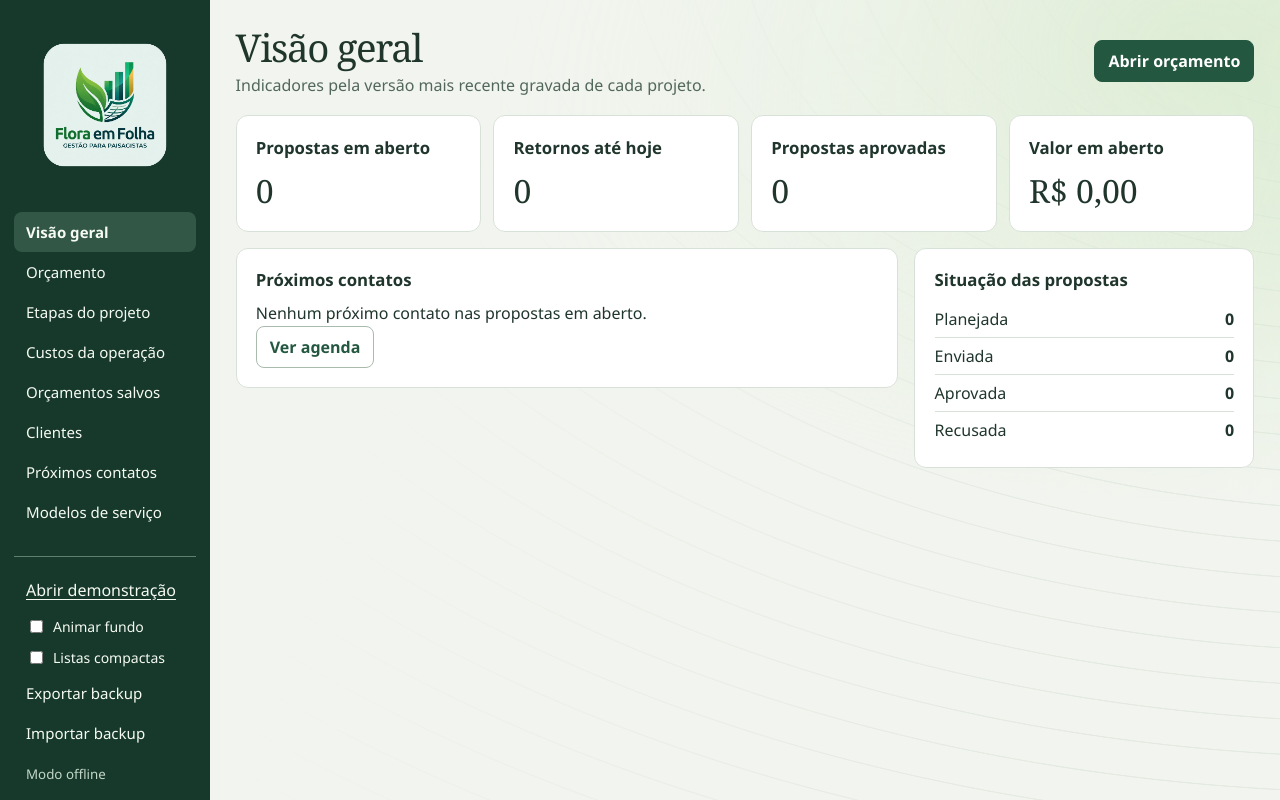
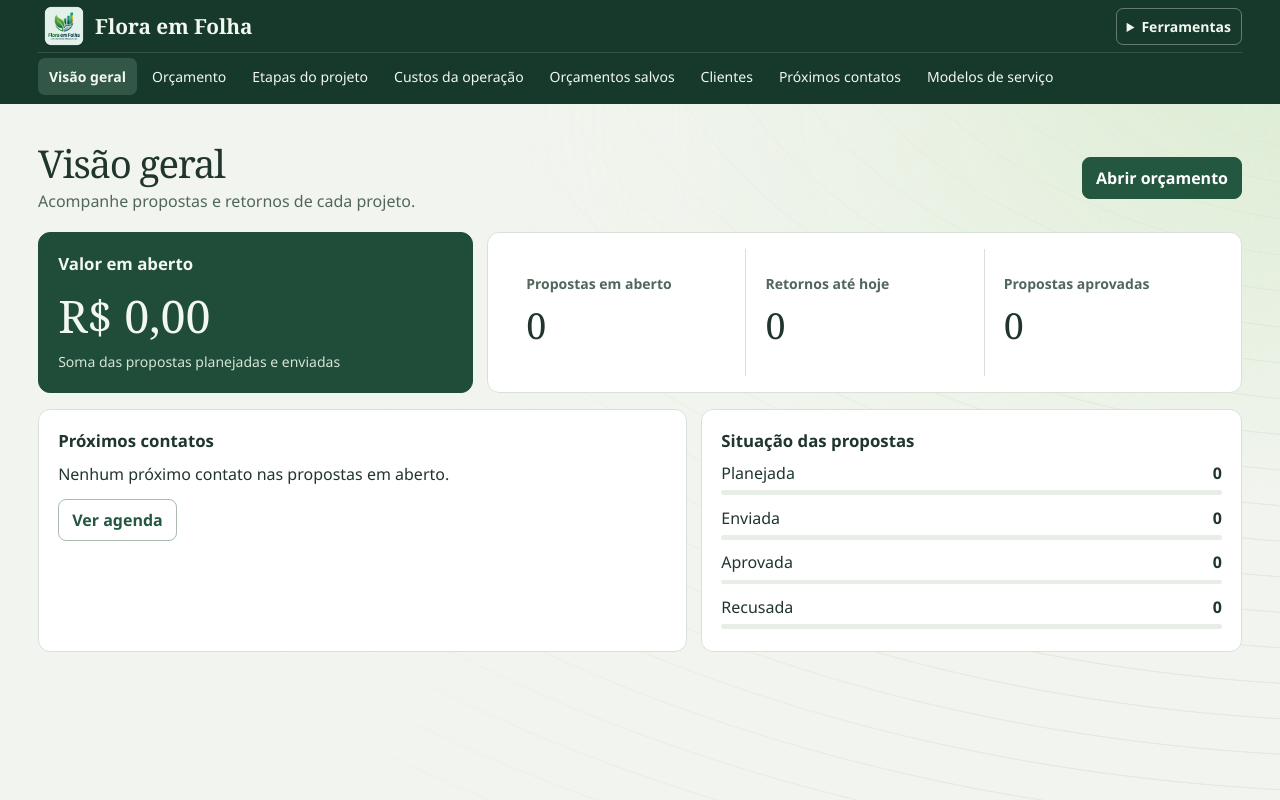
Before and after one commit to Invictor13/Gestao_Prospeccao_Paisagismo_Controle-, a plain HTML site: page index.html in a window 1280 px wide. Drawn offline with Linux system fonts and the light colour scheme.

Commit message:
refactor: reorganiza navegacao e painel do Flora em Folha

```diff
--- a/css/base.css
+++ b/css/base.css
@@ -8,8 +8,8 @@
   --suave: #52675b;
 }
 * { box-sizing: border-box; }
-body { margin: 0; min-height: 100vh; display: grid; grid-template-columns: 210px minmax(0, 1fr); }
-main { width: 100%; max-width: 1540px; margin: 0 auto; padding: clamp(16px, 2vw, 32px); }
+body { margin: 0; min-height: 100vh; }
+main { width: 100%; max-width: 1360px; margin: 0 auto; padding: clamp(14px, 3vw, 38px); }
 h1, h2, p { margin: 0; }
 h1 { font-family: Georgia, serif; font-size: clamp(1.85rem, 3vw, 2.65rem); line-height: 1.12; font-weight: 500; letter-spacing: -.035em; overflow-wrap: anywhere; }
 h2 { font-size: 1.05rem; }
@@ -18,4 +18,3 @@ button, input, textarea { font: inherit; }
 button { cursor: pointer; }
 [hidden] { display: none !important; }
 :focus-visible { outline: 3px solid #668f3f; outline-offset: 3px; }
-@media (max-width: 760px) { body { grid-template-columns: 1fr; } }
--- a/css/componentes.css
+++ b/css/componentes.css
@@ -1,12 +1,3 @@
-.sidebar { position: sticky; top: 0; align-self: start; min-height: 100vh; display: flex; flex-direction: column; gap: 24px; background: #17392c; color: #f5faf2; padding: 22px 14px; }
-.marca { display: flex; align-items: center; gap: 12px; padding: 0 8px; }
-.marca-icone { display: grid; place-items: center; flex: 0 0 36px; height: 36px; background: #dcebc4; color: #17392c; border-radius: 9px; font: 1.35rem Georgia, serif; }
-.marca small, .backup small { display: block; color: #c2d7c7; margin-top: 4px; }
-.sidebar button { text-align: left; border: 0; border-radius: 8px; color: inherit; background: transparent; padding: 10px 12px; width: 100%; font-size: .94rem; }
-.sidebar button:hover, .sidebar [aria-current] { background: #325746; }
-.sidebar [aria-current] { font-weight: 700; }
-.backup { margin-top: auto; border-top: 1px solid #608170; padding-top: 12px; }
-.backup small { padding: 8px 12px 0; }
 .cabecalho { display: flex; gap: 12px; align-items: center; justify-content: space-between; flex-wrap: wrap; margin-bottom: 18px; }
 .cabecalho p { color: var(--suave); margin-top: 4px; }
 .grade { display: grid; grid-template-columns: minmax(0, 1fr) minmax(235px, 340px); gap: 16px; align-items: start; }
@@ -20,6 +11,9 @@
 .linha:last-child { border-bottom: 0; }
 .linha > * { min-width: 0; overflow-wrap: anywhere; }
 .linha output, .linha > strong { text-align: right; font-variant-numeric: tabular-nums; }
+.linha:has(> output, > strong) { flex-wrap: wrap; column-gap: 12px; row-gap: 3px; }
+.linha:has(> output, > strong) > span { flex: 1 1 6rem; }
+.linha > output, .linha > strong { flex: 0 0 auto; max-width: 100%; margin-inline-start: auto; }
 .linha input[type="number"] { width: 112px; text-align: right; }
 .campo { display: grid; gap: 6px; }
 .campo + .campo { margin-top: 14px; }
@@ -89,15 +83,10 @@ input:invalid { border-color: #b34738; }
   .grade-orcamento > .pilha { display: contents; }
   .grade-orcamento .preco { grid-row: 1; }
 }
-@media (max-width: 760px) {
-  .sidebar { position: static; min-height: auto; gap: 10px; padding: 12px; }
-  .sidebar nav, .backup { display: flex; flex-wrap: wrap; gap: 4px; }
-  .sidebar button { width: auto; }
-}
 @media (max-width: 420px) {
-  .editor { grid-template-columns: minmax(0, 1fr) 64px 2.25rem; gap: 5px; }
+  .editor { grid-template-columns: minmax(0, 1fr) clamp(72px, 26vw, 96px) 2.25rem; gap: 5px; }
   .parametros { grid-template-columns: 1fr; }
 }
 @media (max-height: 540px) {
-  .sidebar, .resumo { position: static; }
+  .resumo { position: static; }
 }
--- a/css/experiencia.css
+++ b/css/experiencia.css
@@ -1,22 +1,89 @@
-.indicadores-painel { display: grid; grid-template-columns: repeat(4, minmax(0, 1fr)); gap: 12px; }
-.valor-indicador { display: block; font: clamp(1.5rem, 2.5vw, 2.3rem) Georgia, serif; overflow-wrap: anywhere; }
+.barra-app { color: #f2f8ef; background: #17392c; }
+.barra-interna {
+  display: grid;
+  grid-template-columns: minmax(0, 1fr) auto;
+  align-items: center;
+  column-gap: 12px;
+  max-width: 1360px;
+  padding: 0 clamp(14px, 3vw, 38px);
+  margin: auto;
+}
+.marca { display: flex; align-items: center; gap: 5px; min-width: 0; }
+.marca img { flex: none; display: block; width: 52px; height: 52px; }
+.marca strong { font: 600 clamp(1.05rem, 2.2vw, 1.3rem) Georgia, serif; overflow-wrap: anywhere; }
+.barra-app button, .barra-app summary {
+  border: 1px solid transparent;
+  border-radius: 7px;
+  background: transparent;
+  color: inherit;
+  font-size: .875rem;
+  text-align: start;
+  overflow-wrap: anywhere;
+  padding: 8px 10px;
+}
+.barra-app button:hover, .barra-app summary:hover, .barra-app [aria-current] { background: #325746; }
+.barra-app [aria-current] { font-weight: 650; }
+.barra-app :focus-visible { outline-color: #cde5af; }
 #menu-mobile { display: none; }
-#link-demonstracao { display: block; color: inherit; padding: 10px 12px; text-underline-offset: 3px; }
+#navegacao-sistema {
+  grid-column: 1 / -1;
+  display: flex;
+  gap: 4px;
+  flex-wrap: wrap;
+  padding: 5px 0 9px;
+  border-top: 1px solid #ffffff22;
+}
+.ferramentas { grid-column: 2; grid-row: 1; position: relative; }
+.ferramentas > summary, #menu-mobile { border-color: #ffffff55; }
+.ferramentas[open] > summary { margin: 0; }
+.backup {
+  position: absolute;
+  z-index: 3;
+  right: 0;
+  top: calc(100% + 5px);
+  width: min(250px, calc(100vw - 28px));
+  max-height: calc(100dvh - 72px);
+  overflow-y: auto;
+  padding: 8px;
+  border: 1px solid #ffffff44;
+  border-radius: 9px;
+  background: #17392c;
+  box-shadow: 0 10px 24px #071a1438;
+}
+.backup button { display: block; width: 100%; }
+.backup small { display: block; color: #c2d7c7; padding: 4px 10px; }
+.backup small:empty { display: none; }
+#link-demonstracao { display: block; color: inherit; padding: 8px 10px; text-underline-offset: 3px; }
 #aviso-demonstracao { margin-bottom: 16px; border: 1px solid var(--borda); border-radius: 8px; padding: 12px; background: #fff; }
 #aviso-demonstracao a { color: var(--verde); }
-@media (min-width: 761px) and (min-height: 541px) {
-  .sidebar { min-height: 100dvh; max-height: 100dvh; overflow-y: auto; }
-}
-@media (max-width: 1100px) {
-  .indicadores-painel { grid-template-columns: repeat(2, minmax(0, 1fr)); }
-}
-@media (max-width: 760px) {
-  .sidebar { display: grid; grid-template-columns: 1fr auto; align-items: center; }
-  .sidebar .marca img { width: 62px; }
-  #menu-mobile { display: block; padding-inline: 16px; border: 1px solid #8eaf9d; }
+
+.indicadores-painel { display: grid; grid-template-columns: minmax(0, .95fr) minmax(0, 1.65fr); gap: 14px; }
+.indicador-principal { background: #204d39; border-color: #204d39; color: #f2f8ef; }
+.valor-indicador { display: block; font: clamp(1.45rem, 2.8vw, 2.25rem) Georgia, serif; overflow-wrap: anywhere; }
+.indicador-principal .valor-indicador { font-size: clamp(1.75rem, 3.5vw, 2.8rem); }
+.indicador-principal p { margin-top: 5px; font-size: .875rem; color: #d4e5d5; }
+.indicadores-secundarios { display: grid; grid-template-columns: repeat(3, minmax(0, 1fr)); padding-block: 16px; }
+.indicadores-secundarios > div { display: grid; align-content: center; gap: 8px; padding: 0 clamp(8px, 1.5vw, 20px); }
+.indicadores-secundarios > div + div { border-left: 1px solid var(--borda); }
+.indicadores-secundarios h2 { font-size: .875rem; color: var(--suave); margin: 0; overflow-wrap: anywhere; }
+.painel-detalhes { display: grid; grid-template-columns: minmax(0, 1.2fr) minmax(0, 1fr); gap: 14px; }
+.painel-detalhes .cartao > .botao { margin-top: 12px; }
+.funil-linha { margin-top: 9px; }
+.funil-linha .linha { border: 0; padding: 0 0 4px; }
+.funil-linha meter { display: block; width: 100%; height: .6rem; }
+.funil-linha meter::-webkit-meter-bar { background: #e7eee5; border: 0; }
+.funil-linha meter::-webkit-meter-optimum-value { background: #4b805f; }
+
+@media (max-width: 1040px) {
+  #menu-mobile { display: block; grid-column: 2; grid-row: 1; }
   #menu-mobile[aria-expanded="false"] ~ #navegacao-sistema,
   #menu-mobile[aria-expanded="false"] ~ #ferramentas-sistema { display: none; }
-  #navegacao-sistema, #ferramentas-sistema { grid-column: 1 / -1; }
+  #navegacao-sistema { display: grid; grid-template-columns: repeat(2, minmax(0, 1fr)); }
+  .ferramentas { grid-column: 1 / -1; grid-row: auto; padding-bottom: 9px; }
+  .backup { position: static; width: auto; max-height: none; box-shadow: none; margin-top: 6px; }
+}
+@media (max-width: 690px) {
+  .indicadores-painel, .painel-detalhes { grid-template-columns: 1fr; gap: 12px; }
 }
 @media print {
   body:has(.proposta) #aviso-demonstracao,
--- a/css/proposta.css
+++ b/css/proposta.css
@@ -1,5 +1,3 @@
-.marca { justify-content: center; }
-.marca img { display: block; width: min(100%, 166px); height: auto; border-radius: 12px; }
 .logo-flora { clip-path: inset(13% round 12%); }
 .formulario-comercial { display: grid; grid-template-columns: repeat(2, minmax(0, 1fr)); gap: 12px; }
 .formulario-comercial .campo { margin: 0; min-width: 0; }
@@ -34,12 +32,11 @@ select { min-width: 0; width: 100%; padding: 6px 8px; font: inherit; color: inhe
 .listas-compactas .lista-itens .editor { padding-block: 2px; }
 .listas-compactas .lista-itens input, .listas-compactas .nome-item textarea,
 .listas-compactas .nome-item::after { padding-block: 3px; }
-@media (max-width: 760px) { .marca img { width: 84px; } .marca { justify-content: start; } }
 @media (max-width: 520px) { .formulario-comercial { grid-template-columns: 1fr; } }
 @media print {
   @page { margin: 14mm; }
   body:has(.proposta) { display: block; background: white; }
-  body:has(.proposta)::before, body:has(.proposta) .sidebar,
+  body:has(.proposta)::before, body:has(.proposta) .barra-app,
   body:has(.proposta) #status, body:has(.proposta) .cabecalho { display: none !important; }
   body:has(.proposta) main, .proposta { padding: 0; margin: 0; max-width: none; border: 0; }
   .entrada-tela { animation: none !important; }
--- a/index.html
+++ b/index.html
@@ -30,8 +30,9 @@
   <script defer src="js/app.js"></script>
 </head>
 <body>
-  <aside class="sidebar">
-    <div class="marca"><img class="logo-flora" src="assets/flora-em-folha.png" alt="Flora em Folha — Gestão para paisagistas" width="166" height="166"></div>
+  <header class="barra-app">
+    <div class="barra-interna">
+    <div class="marca"><img class="logo-flora" src="assets/flora-em-folha.png" alt="" width="52" height="52"><strong>Flora em Folha</strong></div>
     <button type="button" id="menu-mobile" aria-expanded="false" aria-controls="navegacao-sistema ferramentas-sistema">Menu</button>
     <nav id="navegacao-sistema" aria-label="Seções do sistema">
       <button type="button" data-tela="painel" aria-current="page">Visão geral</button>
@@ -43,7 +44,9 @@
       <button type="button" data-tela="retornos">Próximos contatos</button>
       <button type="button" data-tela="modelos">Modelos de serviço</button>
     </nav>
-    <div class="backup" id="ferramentas-sistema">
+    <details class="ferramentas" id="ferramentas-sistema">
+      <summary>Ferramentas</summary>
+      <div class="backup">
       <a id="link-demonstracao" href="index.html?demo=1" target="_blank" rel="noopener">Abrir demonstração</a>
       <label class="preferencia-fundo"><input type="checkbox" id="animar-fundo"> Animar fundo</label>
       <label class="preferencia-fundo"><input type="checkbox" id="modo-compacto"> Listas compactas</label>
@@ -52,8 +55,10 @@
       <input type="file" id="arquivo" accept=".json,application/json" hidden>
       <small>Modo offline</small>
       <small id="persistencia"></small>
+      </div>
+    </details>
     </div>
-  </aside>
+  </header>
   <main id="principal">
     <div id="aviso-demonstracao" hidden>
       <p><strong>Modo demonstração.</strong> Use somente dados fictícios. As alterações desta aba são descartadas ao recarregar.</p>
--- a/js/app.js
+++ b/js/app.js
@@ -8,6 +8,7 @@
   const previaBackup = document.querySelector("#prever-backup");
   const tentarGravar = document.querySelector("#tentar-gravar");
   const menu = document.querySelector("#menu-mobile");
+  const ferramentas = document.querySelector("#ferramentas-sistema");
   const demo = /(?:^\?|&)demo=1(?:&|$)/.test(window.location?.search ?? "");
   let dados;
   let tela = "painel";
@@ -19,8 +20,12 @@
     menu.setAttribute("aria-expanded", String(aberto));
   }
   menu.addEventListener("click", () => menuAberto(menu.getAttribute("aria-expanded") !== "true"));
-  document.querySelector(".sidebar").addEventListener("keydown", (evento) => {
-    if (evento.key === "Escape" && menu.getAttribute("aria-expanded") === "true") {
+  document.querySelector(".barra-app").addEventListener("keydown", (evento) => {
+    if (evento.key !== "Escape") return;
+    if (ferramentas.open) {
+      ferramentas.open = false;
+      ferramentas.querySelector("summary").focus();
+    } else if (menu.getAttribute("aria-expanded") === "true") {
       menuAberto(false);
       menu.focus();
     }
@@ -176,6 +181,7 @@
   for (const botao of navegacao) botao.addEventListener("click", () => {
     const aberto = menu.getAttribute("aria-expanded") === "true";
     menuAberto(false);
+    ferramentas.open = false;
     navegar(botao.dataset.tela);
     if (aberto) {
       const titulo = conteudo.querySelector("h1");
--- a/js/telas/painel.js
+++ b/js/telas/painel.js
@@ -3,15 +3,31 @@ Paisagismo.telaPainel = (ctx) => {
   const hoje = Paisagismo.comercial.hoje();
   const painel = Paisagismo.resumirPainel(ctx.dados.salvos, hoje, ctx.versaoPendente);
   const indicadores = ui.elemento("div", undefined, "indicadores-painel");
+  const valor = ui.cartao("Valor em aberto", ui.elemento("strong", ui.brl(painel.potencial), "valor-indicador"),
+    ui.elemento("p", "Soma das propostas planejadas e enviadas"));
+  valor.classList.add("indicador-principal");
+  const contagens = ui.elemento("section", undefined, "cartao indicadores-secundarios");
+  contagens.setAttribute("aria-label", "Indicadores comerciais");
   for (const [rotulo, valor] of [
     ["Propostas em aberto", ui.numero(painel.abertas)],
     ["Retornos até hoje", ui.numero(painel.aRetomar)],
     ["Propostas aprovadas", ui.numero(painel.aprovadas)],
-    ["Valor em aberto", ui.brl(painel.potencial)],
   ]) {
-    indicadores.append(ui.cartao(rotulo, ui.elemento("strong", valor, "valor-indicador")));
+    const indicador = ui.elemento("div");
+    indicador.append(ui.elemento("h2", rotulo), ui.elemento("strong", valor, "valor-indicador"));
+    contagens.append(indicador);
   }
-  const funil = painel.funil.map(([situacao, quantidade]) => ui.linha(situacao, String(quantidade), "strong").bloco);
+  indicadores.append(valor, contagens);
+  const total = painel.funil.reduce((soma, [, quantidade]) => soma + quantidade, 0);
+  const funil = painel.funil.map(([situacao, quantidade]) => {
+    const linha = ui.elemento("div", undefined, "funil-linha");
+    const barra = ui.elemento("meter");
+    barra.max = Math.max(1, total);
+    barra.value = quantidade;
+    barra.setAttribute("aria-hidden", "true");
+    linha.append(ui.linha(situacao, ui.numero(quantidade), "strong").bloco, barra);
+    return linha;
+  });
   const retornos = painel.retornos.slice(0, 5).map((item) => {
     const linha = ui.elemento("div", undefined, "linha");
     const detalhes = ui.elemento("div");
@@ -23,12 +39,12 @@ Paisagismo.telaPainel = (ctx) => {
     return linha;
   });
   if (!retornos.length) retornos.push(ui.elemento("p", "Nenhum próximo contato nas propostas em aberto."));
-  const area = ui.elemento("div", undefined, "grade");
+  const area = ui.elemento("div", undefined, "painel-detalhes");
   const contatos = ui.cartao("Próximos contatos", ...retornos,
     ui.botao("Ver agenda", () => ctx.navegar("retornos"), true));
   area.append(contatos, ui.cartao("Situação das propostas", ...funil));
   const painelCompleto = ui.elemento("div", undefined, "pilha");
   painelCompleto.append(indicadores, area);
-  return [ui.cabecalho("Visão geral", "Indicadores pela versão mais recente gravada de cada projeto.",
+  return [ui.cabecalho("Visão geral", "Acompanhe propostas e retornos de cada projeto.",
     ui.botao("Abrir orçamento", () => ctx.navegar("orcamento"))), painelCompleto];
 };
```
Also changed, not shown: 1 other file.
